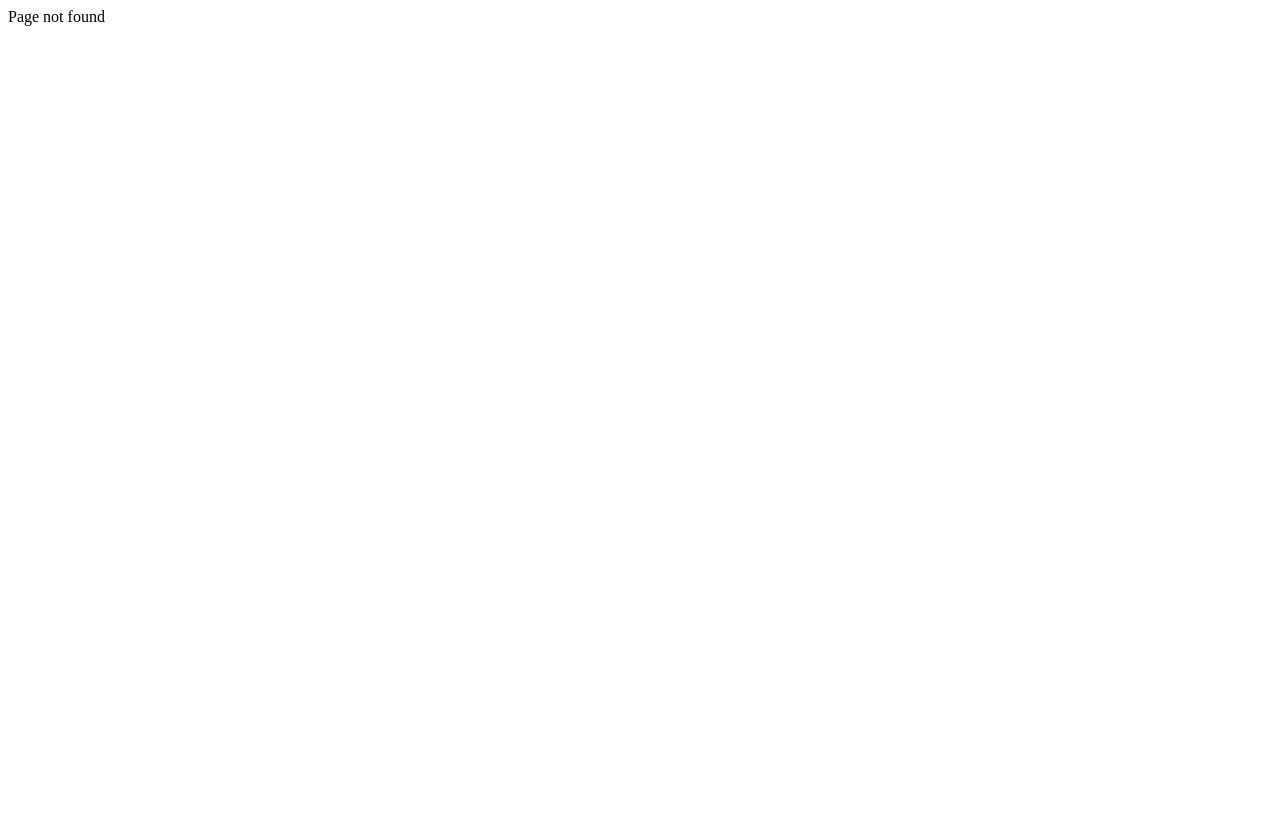
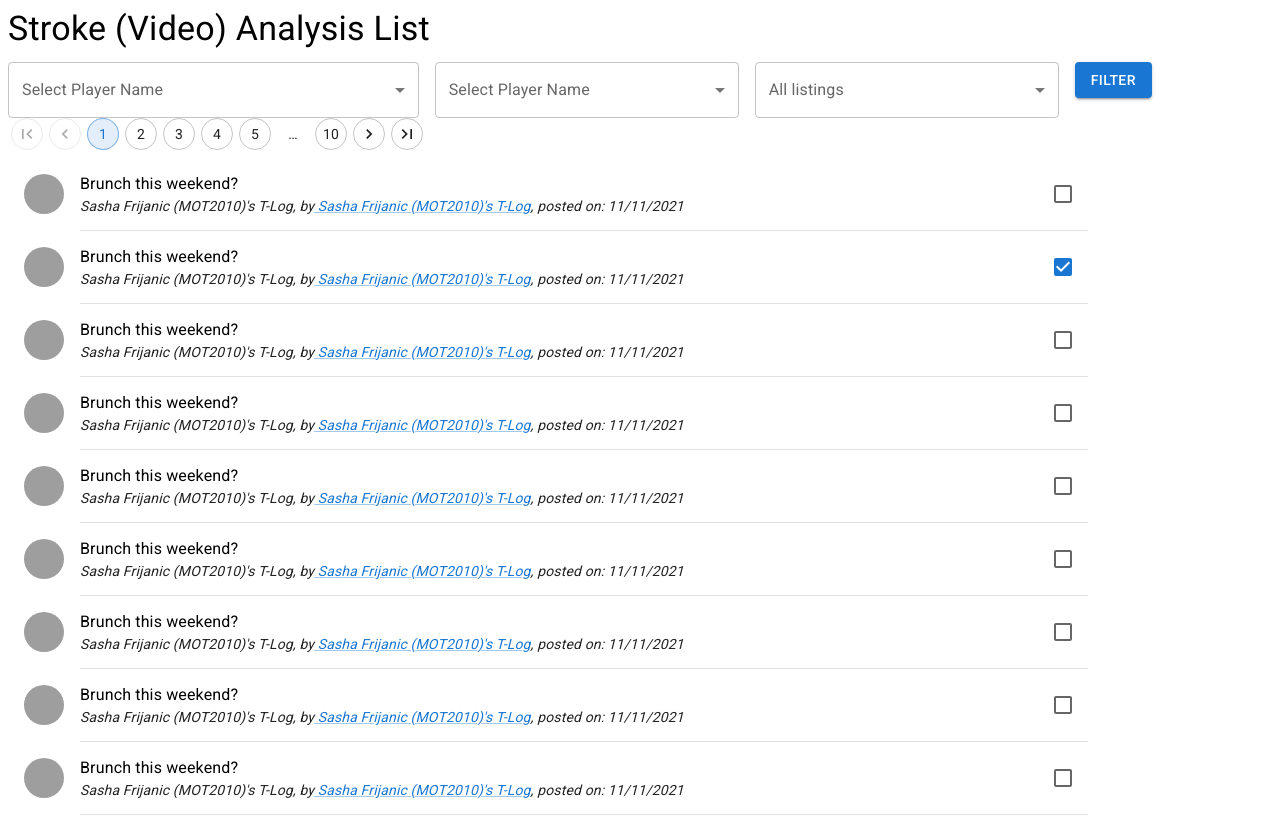
Before and after one commit to Ashishs1390/tennis-mgmt, a React app: page /strockanalysislist in a window 1280 px wide. Before the commit this address had no page. Before the commit the page ends 800 px from the top, so only its background shows below. Built offline with nearby package versions, Linux system fonts and the light colour scheme; grey boxes are pictures that could not be loaded.

Commit message:
adding strock analysis list

```diff
--- a/package.json
+++ b/package.json
@@ -34,6 +34,7 @@
     "@emotion/react": "^11.6.0",
     "@emotion/styled": "^11.6.0",
     "@material-ui/lab": "^4.0.0-alpha.60",
+    "@mui/icons-material": "^5.2.0",
     "@mui/material": "^5.1.0",
     "@mui/styled-engine-sc": "^5.1.0",
     "axios": "^0.24.0",
--- a/src/client/App.js
+++ b/src/client/App.js
@@ -8,6 +8,7 @@ import UserProfile from './components/UserProfile/UserProfile';
 // import PlayerRegistration from "./components/registration/PlayerRegistration/PlayerRegistration";
 import PlayerRegistration from './components/registration/registartion/registartion';
 import VideoPlayerContainer from './components/youtube-player/player-container';
+import StrockAnalysisList from './components/strock-analysis-list/strock-analysis-list';
 import Cookies from 'js-cookie';
 
 
@@ -29,6 +30,7 @@ function App() {
             <Route path="landingpage" element={isLoggedIn ?<LandingPage/> :<Navigate to="/"></Navigate>}></Route>
             <Route path="profilepage" element={isLoggedIn ?<UserProfile/> :<Navigate to="/"></Navigate>}></Route>
             <Route path="video" element={<VideoPlayerContainer/>}></Route>
+            <Route path="strockanalysislist" element={<StrockAnalysisList/>}></Route>
             <Route path="*" element = {<PageNotFound/>}></Route>
 
 
--- /dev/null
+++ b/src/client/components/strock-analysis-list/strock-analysis-list.js
@@ -0,0 +1,172 @@
+import * as React from "react";
+import List from "@mui/material/List";
+import ListItem from "@mui/material/ListItem";
+import Divider from "@mui/material/Divider";
+import ListItemText from "@mui/material/ListItemText";
+import ListItemAvatar from "@mui/material/ListItemAvatar";
+import Avatar from "@mui/material/Avatar";
+import Typography from "@mui/material/Typography";
+import Checkbox from "@mui/material/Checkbox";
+import Link from "@mui/material/Link";
+import Box from "@mui/material/Box";
+import Grid from "@mui/material/Grid";
+import InputLabel from "@mui/material/InputLabel";
+import MenuItem from "@mui/material/MenuItem";
+import FormControl from "@mui/material/FormControl";
+import Select from "@mui/material/Select";
+import Button from "@mui/material/Button";
+import Pagination from "@mui/material/Pagination";
+import Stack from "@mui/material/Stack";
+
+export default function AlignItemsList() {
+  const [checked, setChecked] = React.useState([1]);
+  const [age, setAge] = React.useState("");
+
+  const handleChange = (event) => {
+    setAge(event.target.value);
+  };
+
+  const handleToggle = (value) => () => {
+    const currentIndex = checked.indexOf(value);
+    const newChecked = [...checked];
+
+    if (currentIndex === -1) {
+      newChecked.push(value);
+    } else {
+      newChecked.splice(currentIndex, 1);
+    }
+
+    setChecked(newChecked);
+  };
+
+  return (
+    <>
+      <Typography variant="h4" gutterBottom component="div">
+        Stroke (Video) Analysis List
+      </Typography>
+      <Box sx={{ flexGrow: 1 }}>
+        <Grid container spacing={2}>
+          <Grid item xs={10} md={4}>
+            <Box sx={{ minWidth: 120 }}>
+              <FormControl fullWidth>
+                <InputLabel id="demo-simple-select-label">
+                  Select Player Name
+                </InputLabel>
+                <Select
+                  labelId="demo-simple-select-label"
+                  id="demo-simple-select"
+                  value={age}
+                  label="Select Player Name"
+                  onChange={handleChange}
+                >
+                  <MenuItem value={10}>Kobara Obove</MenuItem>
+                  <MenuItem value={20}>Twenty Noun</MenuItem>
+                  <MenuItem value={30}>Rand Koltan</MenuItem>
+                </Select>
+              </FormControl>
+            </Box>
+          </Grid>
+          <Grid item xs={10} md={3}>
+            <FormControl fullWidth>
+              <InputLabel id="demo-simple-select-label">
+                Select Player Name
+              </InputLabel>
+              <Select
+                labelId="demo-simple-select-label"
+                id="demo-simple-select"
+                value={age}
+                label="Select Player Name"
+                onChange={handleChange}
+              >
+                <MenuItem value={10}>Kobara Obove</MenuItem>
+                <MenuItem value={20}>Twenty Noun</MenuItem>
+                <MenuItem value={30}>Rand Koltan</MenuItem>
+              </Select>
+            </FormControl>
+          </Grid>
+          <Grid item xs={10} md={3}>
+            <FormControl fullWidth>
+              <InputLabel id="demo-simple-select-label">
+                All listings
+              </InputLabel>
+              <Select
+                labelId="demo-simple-select-label"
+                id="demo-simple-select"
+                value={age}
+                label="All listings"
+                onChange={handleChange}
+              >
+                <MenuItem value={10}>Kobara Obove</MenuItem>
+                <MenuItem value={20}>Twenty Noun</MenuItem>
+                <MenuItem value={30}>Rand Koltan</MenuItem>
+              </Select>
+            </FormControl>
+          </Grid>
+          <Grid item xs={10} md={2}>
+            <Button variant="contained">Filter</Button>
+          </Grid>
+        </Grid>
+      </Box>
+      <Stack spacing={2}>
+        <Pagination
+          count={10}
+          variant="outlined"
+          color="primary"
+          showFirstButton
+          showLastButton
+        />
+      </Stack>
+      <List sx={{ width: "100%", maxWidth: 1080, bgcolor: "background.paper" }}>
+        {[0, 1, 2, 3, 4, 5, 6, 7, 8].map((value) => {
+          const labelId = `checkbox-list-secondary-label-${value}`;
+          return (
+            <React.Fragment key={value}>
+              <ListItem
+                alignItems="flex-start"
+                secondaryAction={
+                  <Checkbox
+                    edge="end"
+                    onChange={handleToggle(value)}
+                    checked={checked.indexOf(value) !== -1}
+                    inputProps={{ "aria-labelledby": labelId }}
+                  />
+                }
+              >
+                <ListItemAvatar>
+                  <Avatar alt="Remy Sharp" src="/static/images/avatar/1.jpg" />
+                </ListItemAvatar>
+                <ListItemText
+                  primary="Brunch this weekend?"
+                  secondary={
+                    <p style={{ fontStyle: "italic", margin: 0 }}>
+                      <Typography
+                        sx={{ display: "inline" }}
+                        component="span"
+                        variant="body2"
+                        color="text.primary"
+                      >
+                        Sasha Frijanic (MOT2010)'s T-Log, by
+                      </Typography>
+                      <Link href="#">
+                        {" Sasha Frijanic (MOT2010)'s T-Log"}
+                      </Link>
+                      <Typography
+                        sx={{ display: "inline" }}
+                        component="span"
+                        variant="body2"
+                        color="text.primary"
+                      >
+                        , posted on: 11/11/2021
+                      </Typography>
+                    </p>
+                  }
+                />
+              </ListItem>
+              <Divider variant="inset" component="li" />
+            </React.Fragment>
+          );
+        })}
+      </List>
+    </>
+  );
+}
--- a/src/client/components/youtube-player/player-container.js
+++ b/src/client/components/youtube-player/player-container.js
@@ -59,7 +59,7 @@ function VideoPlayerContainer() {
             </select>
             <input style={{marginLeft: '10px'}} type="range" name="vol" min="0" max="5000" style={{width: '500px'}} onChange={(event) => {
                 setStartTime(event.target.value);
-            }}></input><span>{startTime/60}</span>
+            }}></input><span>{(startTime/60).toFixed(2)} (sec)</span>
             </div>
         </div>
     );
```
